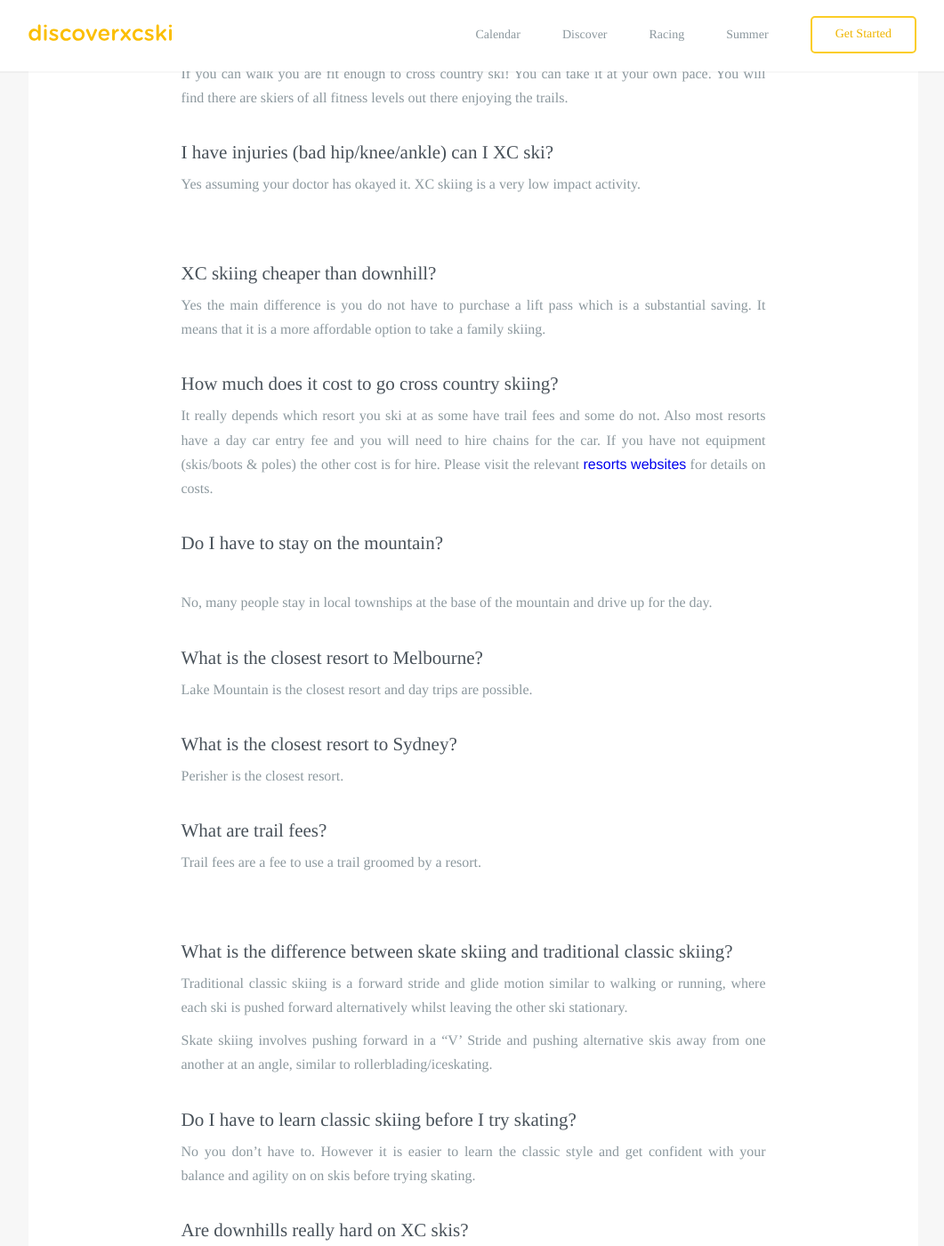
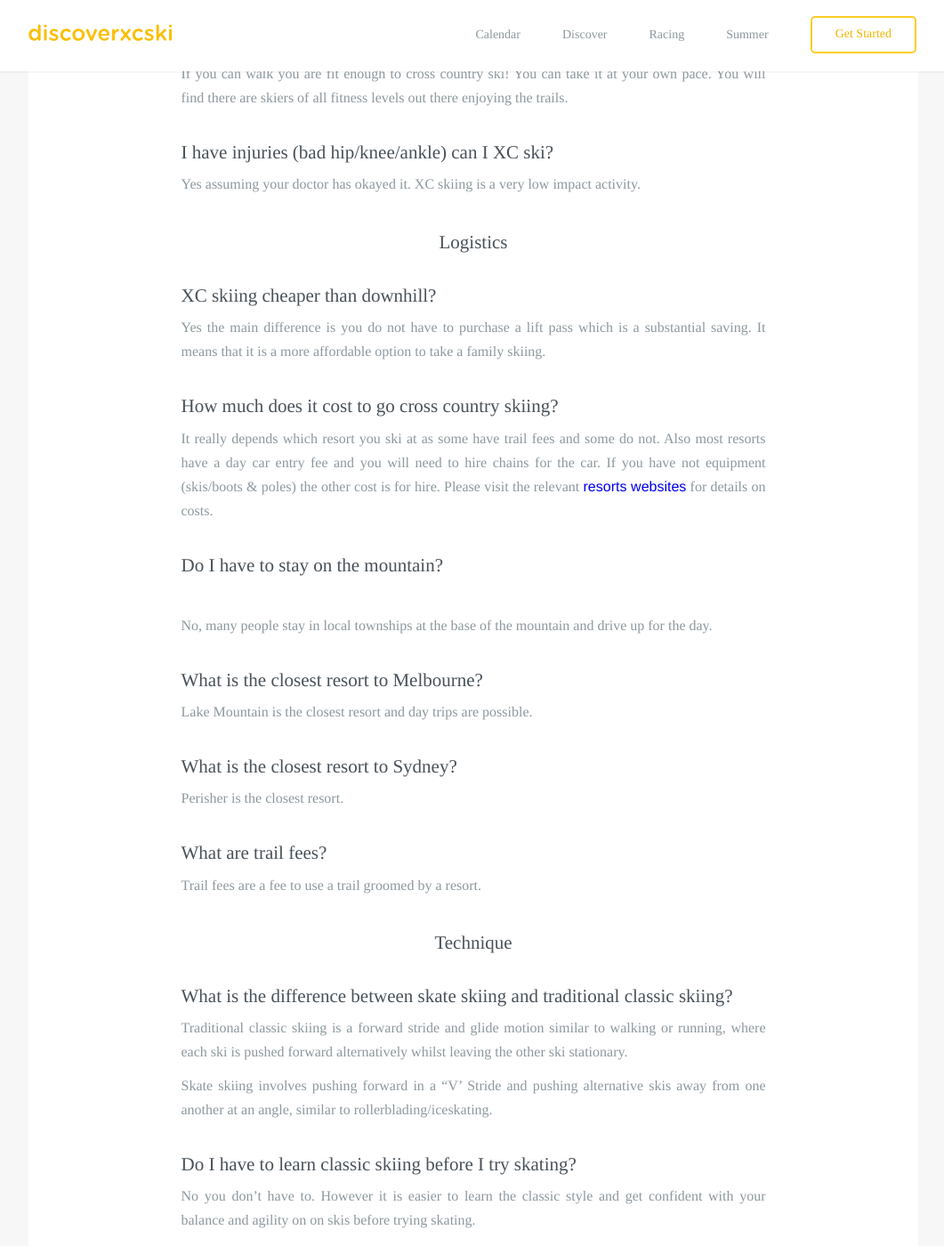
Before and after one commit to robcatto/robcatto.github.io, a Jekyll site: the page built from faq/index.html, in a window 1280 px wide and 1400 px high, scrolled down 705 px. Shown: the whole window at 89% size, without its empty margins (108-1169 px from the left). Built offline with Jekyll 4.4.1, drawn with Linux system fonts in a browser that asks for light colours; some web fonts are replaced; Markdown is read by kramdown in place of the engine named in the settings.

Commit message:
Update index.html

```diff
--- a/faq/index.html
+++ b/faq/index.html
@@ -59,7 +59,7 @@ layout: default
                         <p class="left__aligned--p left__sub--para">Yes assuming your doctor has okayed it.  XC skiing is a very low impact activity.
                         </p>
 
-                <h3 class="heading__aligned--page" style="text-align: center; padding-top: 38px;"Logistics</h3>
+                <h3 class="heading__aligned--page" style="text-align: center; padding-top: 38px;">Logistics</h3>
                         <h3 class="heading__aligned--page"> XC skiing cheaper than downhill?</h3>
                         <p class="left__aligned--p left__sub--para">Yes the main difference is you do not have to purchase a lift pass which is a substantial saving.  It means that it is a more affordable option to take a family skiing.
                         </p>
@@ -79,7 +79,7 @@ layout: default
                         <h3 class="heading__aligned--page">What are trail fees?</h3>
                         <p class="left__aligned--p left__sub--para">Trail fees are a fee to use a trail groomed by a resort.
                         </p>
-                 <h3 class="heading__aligned--page" style="text-align: center; padding-top: 38px;"Technique</h3>
+                 <h3 class="heading__aligned--page" style="text-align: center; padding-top: 38px;">Technique</h3>
                         <h3 class="heading__aligned--page">What is the difference between skate skiing and traditional classic skiing?</h3>
                         <p class="left__aligned--p left__sub--para">Traditional classic skiing is a forward stride and glide motion similar to walking or running, where each ski is pushed forward alternatively whilst leaving the other ski stationary.
                         <p class="left__aligned--p left__sub--para">Skate skiing involves pushing forward in a “V’ Stride and pushing alternative skis away from one another at an angle, similar to rollerblading/iceskating.
@@ -100,7 +100,7 @@ layout: default
                         <p class="left__aligned--p left__sub--para">Yes children love the combination of snow play and exploring the snowy landscape on skis.  Children from as young as 2 years old can start playing around on skis.  If too young for ski or if they’re ready for nap, borrow or hire a pulk (a special enclosed sled) and you can take your baby or toddler for a tour.
                        </p>
 
-                      <h3 class="heading__aligned--page" style="text-align: center; padding-top: 38px;"Equipment</h3>
+                      <h3 class="heading__aligned--page" style="text-align: center; padding-top: 38px;">Equipment</h3>
                         <h3 class="heading__aligned--page">What equipment do I need to go xc skiing?</h3>
                         <p class="left__aligned--p left__sub--para">Basically you will need skis, poles and boots to get out xc skiing and appropriate clothing/bags for the conditions and distance you are planning to ski.
                          </p>
@@ -122,7 +122,7 @@ layout: default
                          <h3 class="heading__aligned--page">Why are there so many different types of XC skis?</h3>
                         <p class="left__aligned--p left__sub--para">There are lots of different types of skis depending on what technique you are wanting to do.  For example in classic skiing there are e.g. waxless skis, waxable skis, zero skis etc. For more detailed information check out the <a  href="/get-started/equipment" target="_blank">equipment page</a>.
                         </p>
-                 <h3 class="heading__aligned--page" style="text-align: center; padding-top: 38px;"Events</h3>
+                 <h3 class="heading__aligned--page" style="text-align: center; padding-top: 38px;">Events</h3>
                         <h3 class="heading__aligned--page">What is the Kangaroo Hoppet race?</h3>
                         <p class="left__aligned--p left__sub--para">The <a  href="/racing/kangaroo-hoppet" target="_blank">Kangaroo Hoppet</a> is Australia’s premier long distance cross country ski race, and a member of the prestigious Worldloppet series of international cross country ski events.  There are three events; the 42 km Kangaroo Hoppet, 21km Australian Birkebeiner and the 7 km Joey Hoppet.
                          </p>
```
